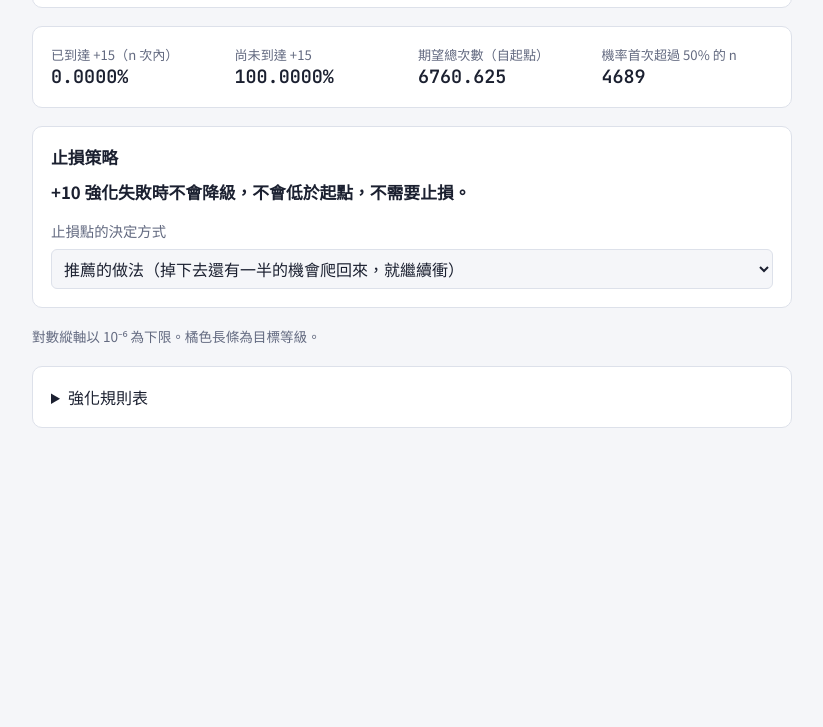
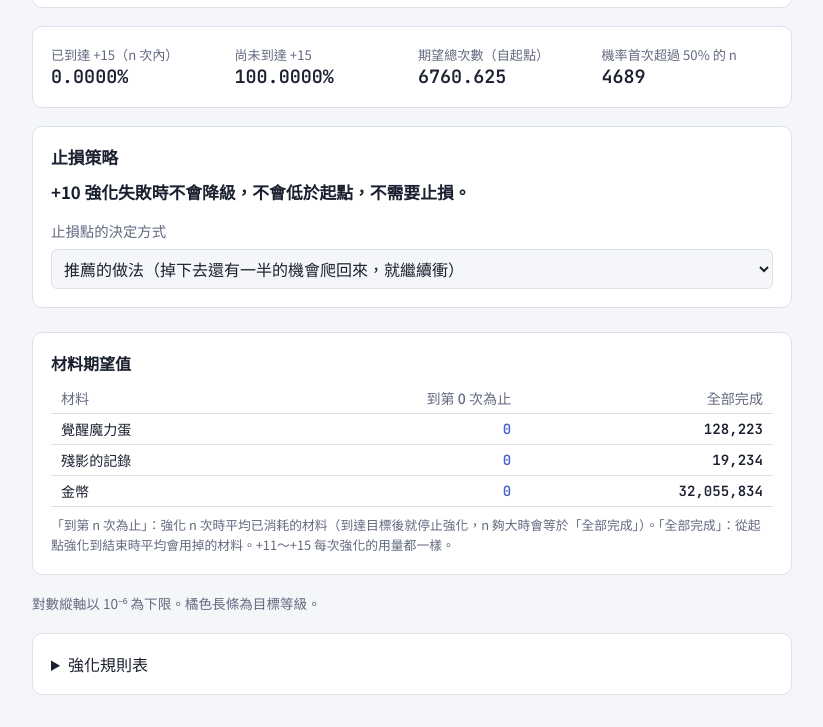
Before and after one commit to turtle-milktea/enhance-sim, a plain HTML site: page frozen-dragon/index.html in a window 1280 px wide. Shown: the part 891-1618 px from the top of the page, without its empty margins (228-1051 px from the left). Before the commit the page ends 1351 px from the top, so only its background shows below. Drawn offline with Linux system fonts and the light colour scheme.

Commit message:
凍龍新增材料表與止損次數換算；特殊屬性止損次數換算；骨龍刪去提示前綴、拉桿預設 200；露比那特 +10/+100 按鈕、拉桿預設 300
Co-Authored-By: Claude Opus 5.5 <noreply@anthropic.com>
Claude-Session: https://claude.ai/code/session_01BTAvAgDSiDPcJicNW4BLrP

```diff
--- a/frozen-dragon/index.html
+++ b/frozen-dragon/index.html
@@ -69,6 +69,18 @@ button:focus-visible,input:focus-visible,select:focus-visible{outline:2px solid
 .fold{margin-top:16px}
 .fold summary{cursor:pointer;font-weight:500}
 header .fold.rules{margin-top:10px}
+.mats{margin-top:6px}
+.mats table td:first-child,.mats table th:first-child{text-align:left}
+.mats table td{font-family:var(--mono)}
+.mats table td:first-child{font-family:var(--sans)}
+.mats td.sum{font-weight:600}
+.mats td.now{font-weight:600;color:var(--bar)}
+.matsNote{font-size:.8rem;color:var(--muted);margin:8px 0 0;line-height:1.6}
+.mats table td:not(:first-child),.mats table th:not(:first-child){text-align:right}
+.mats h2{font-size:1rem;margin:0 0 8px}
+@media (max-width:480px){.mats table{font-size:.74rem}.mats th,.mats td{padding:5px 4px}.mats td:first-child,.mats th{white-space:normal}.mats td:first-child{min-width:4.5em}}
+.count{margin:-8px 0 14px;line-height:1.6}
+.count b{font-weight:600}
 .benefit{margin:0 0 14px;padding:10px 12px;border-radius:8px;border-left:4px solid var(--goal);background:color-mix(in srgb,var(--goal) 10%,var(--panel));line-height:1.6}
 .stop #slAtT th{white-space:normal;vertical-align:bottom}
 .stop #slAtT th:first-child{min-width:5em}
@@ -165,6 +177,7 @@ td.dropcell{color:var(--bad);font-weight:500}
   <section class="panel stop" id="stopPanel">
     <h2>止損策略</h2>
     <p class="verdict" id="slVerdict"></p>
+    <p class="count" id="slCount" hidden></p>
     <div class="slctl">
       <label for="slMode">止損點的決定方式</label><select id="slMode" autocomplete="off">
         <option value="r50" selected>推薦的做法（掉下去還有一半的機會爬回來，就繼續衝）</option>
@@ -192,6 +205,12 @@ td.dropcell{color:var(--bad);font-weight:500}
     </div>
   </section>
 
+  <section class="panel mats">
+    <h2>材料期望值</h2>
+    <div class="tblwrap" style="margin-top:0"><table id="mats"><thead></thead><tbody></tbody></table></div>
+    <p class="matsNote">「到第 n 次為止」：強化 n 次時平均已消耗的材料（到達目標後就停止強化，n 夠大時會等於「全部完成」）。「全部完成」：從起點強化到結束時平均會用掉的材料。+11～+15 每次強化的用量都一樣。</p>
+  </section>
+
   <p class="note" id="note"></p>
 
   <section class="panel">
@@ -206,6 +225,8 @@ td.dropcell{color:var(--bad);font-weight:500}
 // 內部等級 k = 0..5 對應遊戲中的 +10～+15
 const LV=k=>"+"+(k+10);
 const BASE_S=0.1, MAXN=20000, MULT_MIN=1, MULT_MAX=10;
+// 每次強化的材料（+11～+15 用量相同）
+const MAT=[["覺醒魔力蛋",20],["殘影的記錄",3],["金幣",5000]];
 // 成功率：基礎 10% 乘上倍率，超過 100% 以 100% 計
 const rateOf=m=>Math.min(1,BASE_S*m);
 const $=id=>document.getElementById(id);
@@ -258,7 +279,10 @@ function table(start,T,m){
     v=w;
   }
   let med=null; for(let n=0;n<=MAXN;n++){ if(out[n*6+T]>0.5){med=n;break;} }
-  return cache[key]={out,med,...analytic(start,T,m)};
+  // 到第 n 次為止平均已強化的次數（停在目標或 +15 就不再強化）
+  const att=new Float64Array(MAXN+1);
+  for(let n=1;n<=MAXN;n++){ let a=0; for(let i=0;i<6;i++) if(i!==T&&i!==5) a+=out[(n-1)*6+i]; att[n]=att[n-1]+a; }
+  return cache[key]={out,med,att,...analytic(start,T,m)};
 }
 
 // ===== 止損策略 =====
@@ -312,7 +336,7 @@ const pp=x=>Math.abs(x*100).toFixed(1)+" 個百分點";
 function renderStop(){
   const n=cur.n, T=cur.target, st=cur.start, mode=$("slMode").value;
   $("slRiskWrap").hidden=mode!=="risk"; $("slTWrap").hidden=mode!=="custom";
-  const V=$("slVerdict"), body=$("slBody");
+  const V=$("slVerdict"), body=$("slBody"); $("slCount").hidden=true;
   const sl=stopLoss(st,T,cur.mult,n);
   if(sl.na){ V.className="verdict"; V.textContent=sl.na; body.hidden=true; return; }
   if(n===0){ V.className="verdict"; V.textContent="請先用上方的拉桿設定強化次數 n（你準備好的強化材料可以強化幾次）。"; body.hidden=true; return; }
@@ -338,6 +362,9 @@ function renderStop(){
       ? "想把倒退機率控制在 "+(+$("slRisk").value||0)+"% 以內：最多嘗試 "+Ts+" 次強化，之後只要停在 "+S+" 就收手；如果那時還在 "+S+" 以下，就繼續強化，爬回 "+S+" 再收手。"
       : (mode==="r50" ? "建議：" : "自訂：")+"前 "+Ts+" 次照常強化。第 "+Ts+" 次以後，只要回到 "+S+"，就停下來。";
   }
+  const C=$("slCount"); C.hidden=!(Ts>0&&Ts<n);
+  if(!C.hidden) C.innerHTML="從開始強化起算，用掉 <b>"+(Ts*MAT[0][1]).toLocaleString("en-US")+" 個"+MAT[0][0]+"</b>（每次 "+MAT[0][1]+" 個），就是第 "+Ts+" 次。";
+
   // 堆疊長條
   const bar=(cap,a)=>'<div class="sbar"><div class="cap">'+cap+'</div><div class="stack">'+
     [["up",0],["keep",1],["down",2]].map(([k,c])=>'<div class="seg '+k+'" style="width:'+(a[c]*100)+'%">'+(a[c]>=0.09?pc(a[c]):"")+'</div>').join("")+
@@ -450,6 +477,10 @@ function render(){
   if(t.e!==null){ $("kE").textContent="期望總次數（自起點）"; $("sE").textContent=t.e.toFixed(3); }
   else { $("kE").textContent="最終能到達 "+LV(T)+" 的機率"; $("sE").textContent=pct(t.h); }
   $("sMed").textContent = t.med!==null ? t.med : (t.h<=0.5 ? "不會超過 50%" : "> "+MAXN);
+  // 材料表
+  const fm=x=>x>=1000?Math.round(x).toLocaleString("en-US"):(+x.toFixed(1)).toLocaleString("en-US");
+  $("mats").tHead.innerHTML="<tr><th>材料</th><th>到第 "+n+" 次為止</th><th>全部完成</th></tr>";
+  $("mats").tBodies[0].innerHTML=MAT.map(([m,q])=>"<tr><td>"+m+'</td><td class="now">'+fm(t.att[n]*q)+'</td><td class="sum">'+fm(t.att[MAXN]*q)+"</td></tr>").join("");
   $("note").textContent = (T<cur.start
       ? "目標低於起始等級：代表「掉到 "+LV(T)+"」的機率。若途中先到達 +15 就會停止，因此最終機率可能小於 100%。"
       : T===cur.start ? "目標等於起始等級：第 0 次就已達成。" : "")
```
Also changed, not shown: bone-dragon/index.html (+6 -6 lines), rubinat/index.html (+5 -5 lines), special/index.html (+8 -2 lines).
